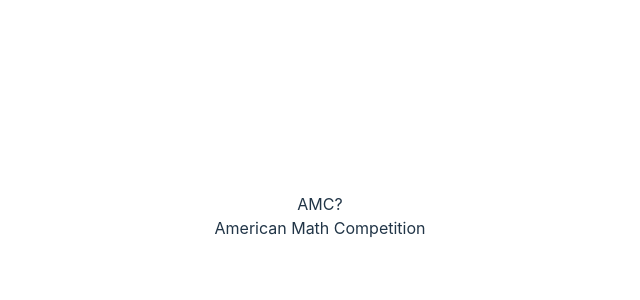
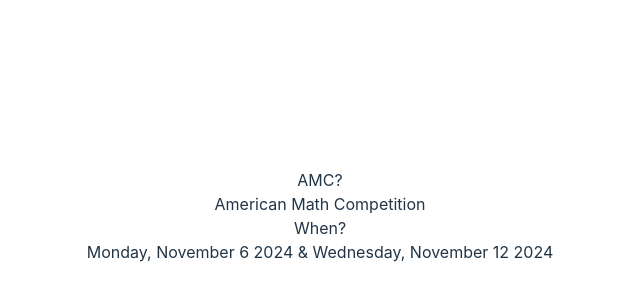
Before and after one commit to AMC-Starter-Kit/guide, a React (Vite) app in the folder web/: page / in a window 1280 px wide. Shown: the part 184-484 px from the top of the page, without its empty margins (320-960 px from the left). Built offline with nearby package versions, Linux system fonts and the light colour scheme.

Commit message:
Update App.tsx
Input the test dates for AMC (American Math Competition) for 10A & 10B, respectfully.

```diff
--- a/web/src/App.tsx
+++ b/web/src/App.tsx
@@ -4,9 +4,13 @@
   return (
     <div>
       <main>
-        <section>
+      <section>
           <header>AMC?</header>
           <div>American Math Competition</div>
+        </section>
+        <section>
+          <header>When?</header>
+          <div>Monday, November 6 2024 & Wednesday, November 12 2024 </div>
         </section>
       </main>
     </div>
```
